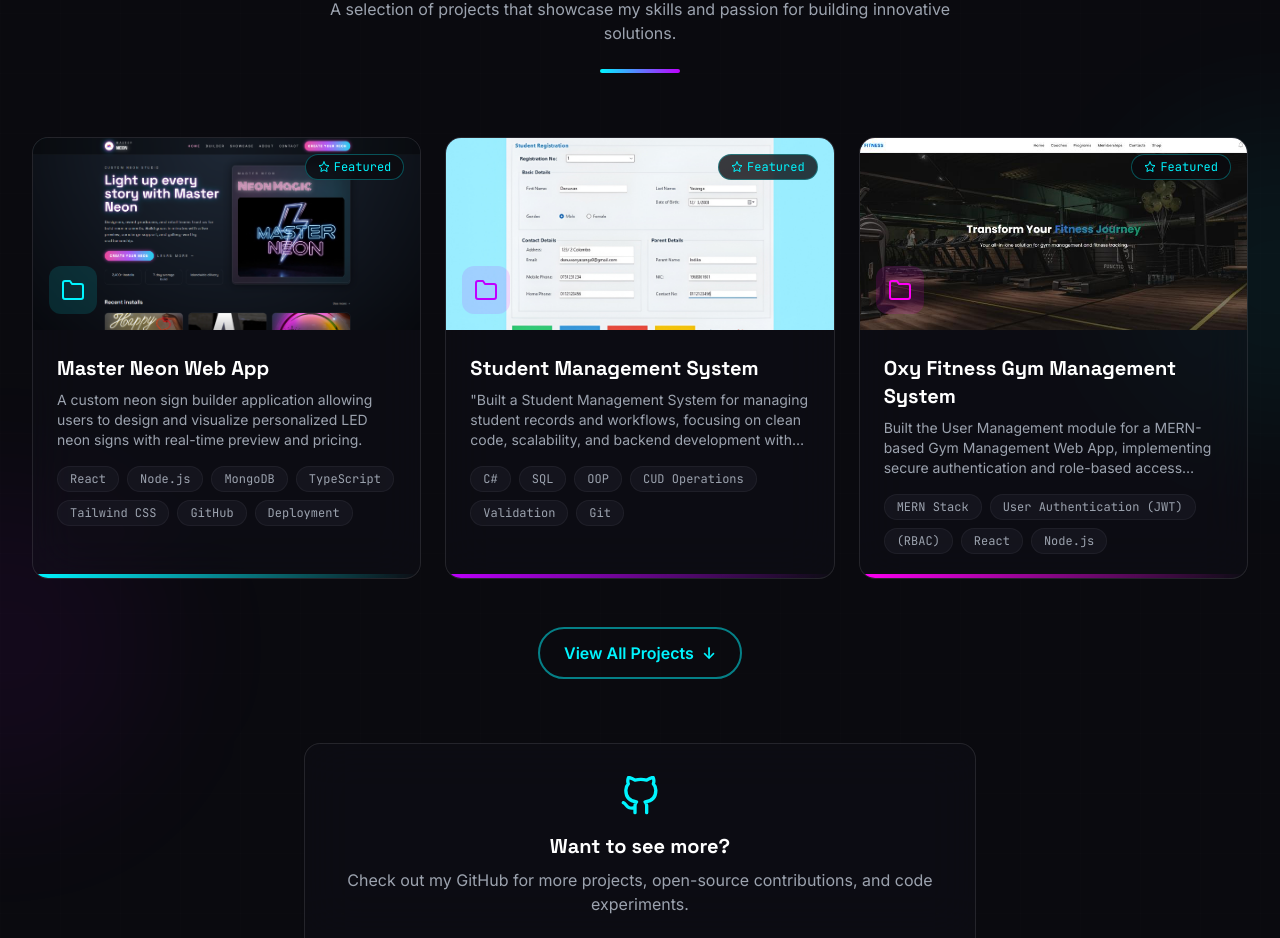
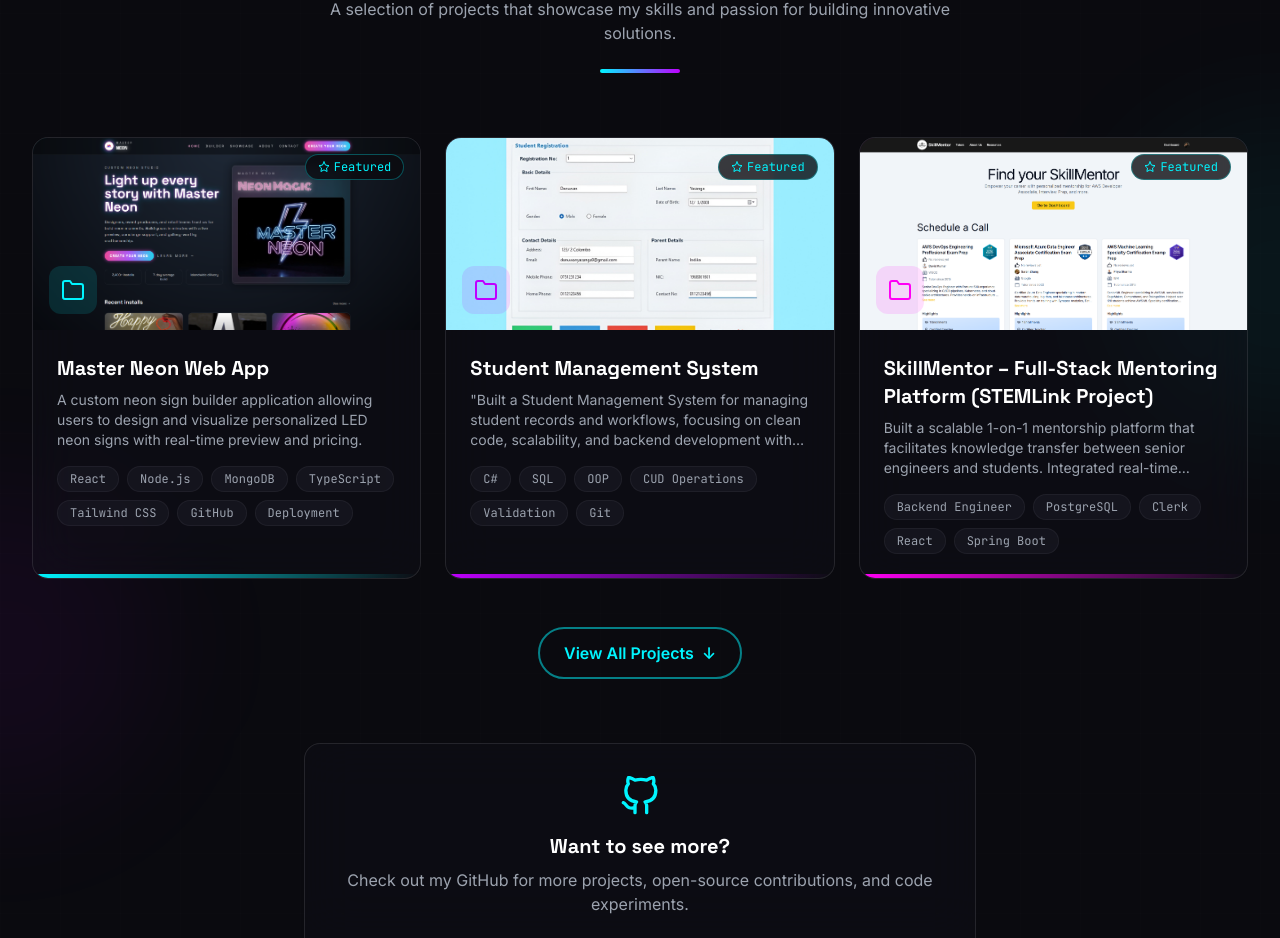
Before and after one commit to denuwan9/Portfolio_Denuwan, a React (Vite) app: page / in a window 1280 px wide. Shown: the part 3073-4011 px from the top of the page. Built offline with nearby package versions, Linux system fonts and the light colour scheme.

Commit message:
feat: implement animated Projects component with interactive cards and project assets

```diff
--- a/src/components/Projects.jsx
+++ b/src/components/Projects.jsx
@@ -30,24 +30,25 @@ const projects = [
   },
   {
     id: 3,
-    title: 'Oxy Fitness Gym Management System',
+    title: 'SkillMentor – Full-Stack Mentoring Platform (STEMLink Project)',
     description:
-      'Built the User Management module for a MERN-based Gym Management Web App, implementing secure authentication and role-based access control for multiple user roles.',
-    image: `${BASE_URL}projects/oxy-fitness-gym-system.png`,
-    tags: ['MERN Stack', 'User Authentication (JWT)', '(RBAC)', 'React', 'Node.js'],
-    github: 'https://github.com/denuwan9/OXY_Fitness_System.git',
-    live: 'https://student-ms.com',
+      'Built a scalable 1-on-1 mentorship platform that facilitates knowledge transfer between senior engineers and students. Integrated real-time scheduling and secure payment gateways to ensure a seamless professional exchange.',
+    image: `${BASE_URL}projects/skillmento.png`,
+    tags: ['Backend Engineer', 'PostgreSQL', 'Clerk','React', 'Spring Boot'],
+    github: 'https://github.com/denuwan9/skillmentor-platform.git',
+    live: 'https://skillmentor-platform.vercel.app/',
     featured: true,
     color: '#ff00f5',
   },
   {
     id: 4,
-    title: 'Open Library Website (Redesign UI)',
+    title: 'SLIIT Nexar – AI-Powered Career Path System',
     description:
-      'Redesigned the Open Library UI for improved usability, creating interactive Figma prototypes based on user research and testing.',
+      'Developed an intelligent career simulation and resource management platform for SLIIT students. Nexar leverages advanced AI reasoning to analyze student profiles and generate personalized career trajectories, university resource links, and industry readiness scores.',
     image: `${BASE_URL}projects/open-library-redesign.jpeg`,
-    tags: ['UI/UX Design', 'Figma', 'Prototyping', 'HumanCenteredDesign', 'UsabilityTesting'],
-    live: 'https://www.figma.com/proto/OW1sYKB6fny70I06384GjG/HCI-Open-Library-project?node-id=90-2275&p=f&t=B6I5MBzawVGGuOs9-1&scaling=min-zoom&content-scaling=fixed&page-id=0%3A1&starting-point-node-id=27%3A455&show-proto-sidebar=1',
+    tags: ['AI/ML Integration', 'MERN Stack', 'Gemini/Groq API', 'Career Analytics', 'Full-Stack Dev'],
+    github: 'https://github.com/denuwan9/SLIIT-Nexar_Caree-Path-Help-System.git',
+    live: 'https://sliit-nexar-career-path-help-system.vercel.app',
     featured: false,
     color: '#00ff80',
   },
@@ -64,12 +65,13 @@ const projects = [
   },
   {
     id: 6,
-    title: 'OXY FITNESS: AI-Powered Trainer App UI',
+    title: 'Smart Campus – Enterprise Facility Management',
     description:
-      'Designed the UI for an AI-powered fitness trainer app with personalized workouts, real-time guidance, and integrated stopwatch.',
-    image: `${BASE_URL}projects/oxy-fitness-ui-app.jpeg`,
-    tags: ['Figma', 'MobileAppDesign', 'Prototyping', 'UI/UX Design', 'FitnessApp'],
-    live: 'https://www.figma.com/proto/9HICl0stq8Hb8kw07Hiee6/OXY-fitness-app?node-id=3-45&t=iEn7liSfa8YkNw4g-1&starting-point-node-id=1%3A2',
+      'An automated enterprise ecosystem designed to streamline university operations. From conflict-free resource booking to an automated helpdesk, the system centralizes campus facility oversight while ensuring top-tier security through modern authentication protocols.',
+    image: `${BASE_URL}projects/SmartCampus_MS.png`,
+    tags: ['Spring Boot', 'React', 'OAuth 2.0', 'Supabase', 'JWT Security','REST API','Java'],
+    github: 'https://github.com/denuwan9/it3030-paf-2026-smart-campus-group-77.git',
+    live: 'https://smart-campus-frontend-e0ly.onrender.com/',
     featured: false,
     color: '#00f5ff',
   },
```
Also changed, not shown: public/projects/SmartCampus_MS.png (added), public/projects/skillmento.png (added).
